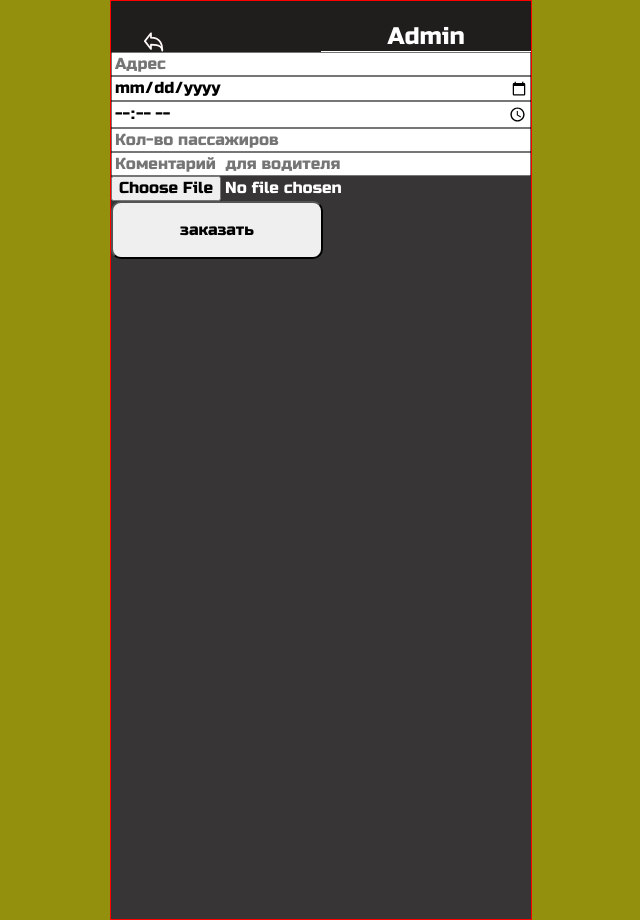
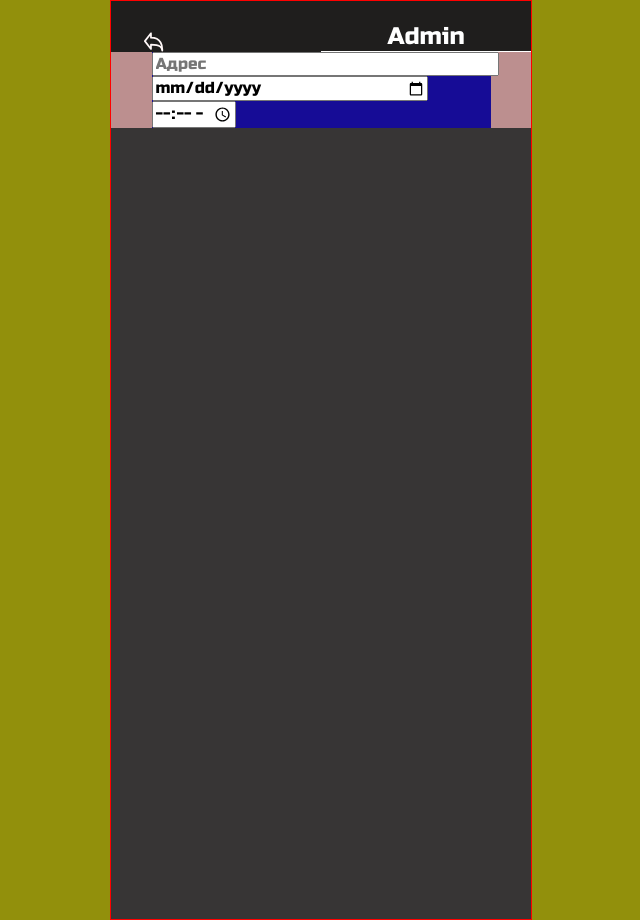
Before and after one commit to pirss93d/Travel_Time, a plain HTML site: page block_two/block_two.html in a window 1280 px wide. Shown: the whole page, without its empty margins (319-959 px from the left). Drawn offline with Linux system fonts and the light colour scheme.

Commit message:
next_two

```diff
--- a/block_two/block_two.html
+++ b/block_two/block_two.html
@@ -19,34 +19,20 @@
         </div>
         <div class="profile">Admin</div>
       </div>
-      <form action="" class="block_form">
-        <label for="text"></label>
-        <input type="text" id="text" placeholder="Адрес" />
-        <div class="data_time">
-          <label for="data"></label>
-          <input type="date" id="data" />
-          <label for="time"></label>
-          <input type="time" id="time" />
-        </div>
-        <label for="passage"></label>
-        <input
-          type="number"
-          id="passage"
-          placeholder="Кол-во пассажиров"
-          required
-        />
-        <label for="driver"></label>
-        <input
-          type="text"
-          id="driver"
-          placeholder="Коментарий  для водителя"
-          required
-        />
-        <label for="file"></label>
-        <input type="file" id="file" />
-
-        <button id="order">заказать</button>
-      </form>
+      <div class="block_two-form">
+        <form action="#" id="two_form">
+          <div class="form_adres">
+            <label for="adres"></label>
+            <input type="text" id="adres" placeholder="Адрес" />
+          </div>
+          <div class="form_data-time">
+            <label for="day"></label>
+            <input type="date" id="day" />
+            <label for="time"></label>
+            <input type="time" id="time" />
+          </div>
+        </form>
+      </div>
     </div>
   </body>
 </html>
--- a/style.css
+++ b/style.css
@@ -428,7 +428,7 @@ body {
   display: flex;
   justify-content: space-between;
   align-items: end;
-  max-width: 420;
+  max-width: 420px;
   height: 51px;
   background-color: rgb(31, 30, 29);
 }
@@ -450,21 +450,30 @@ body {
   border-bottom: 1px solid #fff;
   font-size: 24px;
 }
-.data_time {
+.block_two-form {
   display: flex;
-  flex-direction: column;
+  justify-content: center;
+  background-color: rosybrown;
 }
 
-#text {
-  max-width: 412px;
+/* FORMA ************* FORMA ************* FORMA ************* FORMA *************/
+form {
+  width: 339px;
+  background-color: rgb(22, 12, 150);
 }
 
-#order {
-  width: 212px;
-  height: 58px;
-  border-radius: 10px;
+#adres {
+  display: flex;
+  width: 100%;
 }
-.block_form {
+
+.form_data-time {
   display: flex;
-  flex-direction: column;
+  flex-wrap: wrap;
 }
+.form_data-time input:nth-child(2) {
+  width: 80%;
+}
+.form_data-time input:nth-child(4) {
+  width: 79px;
+}
```
